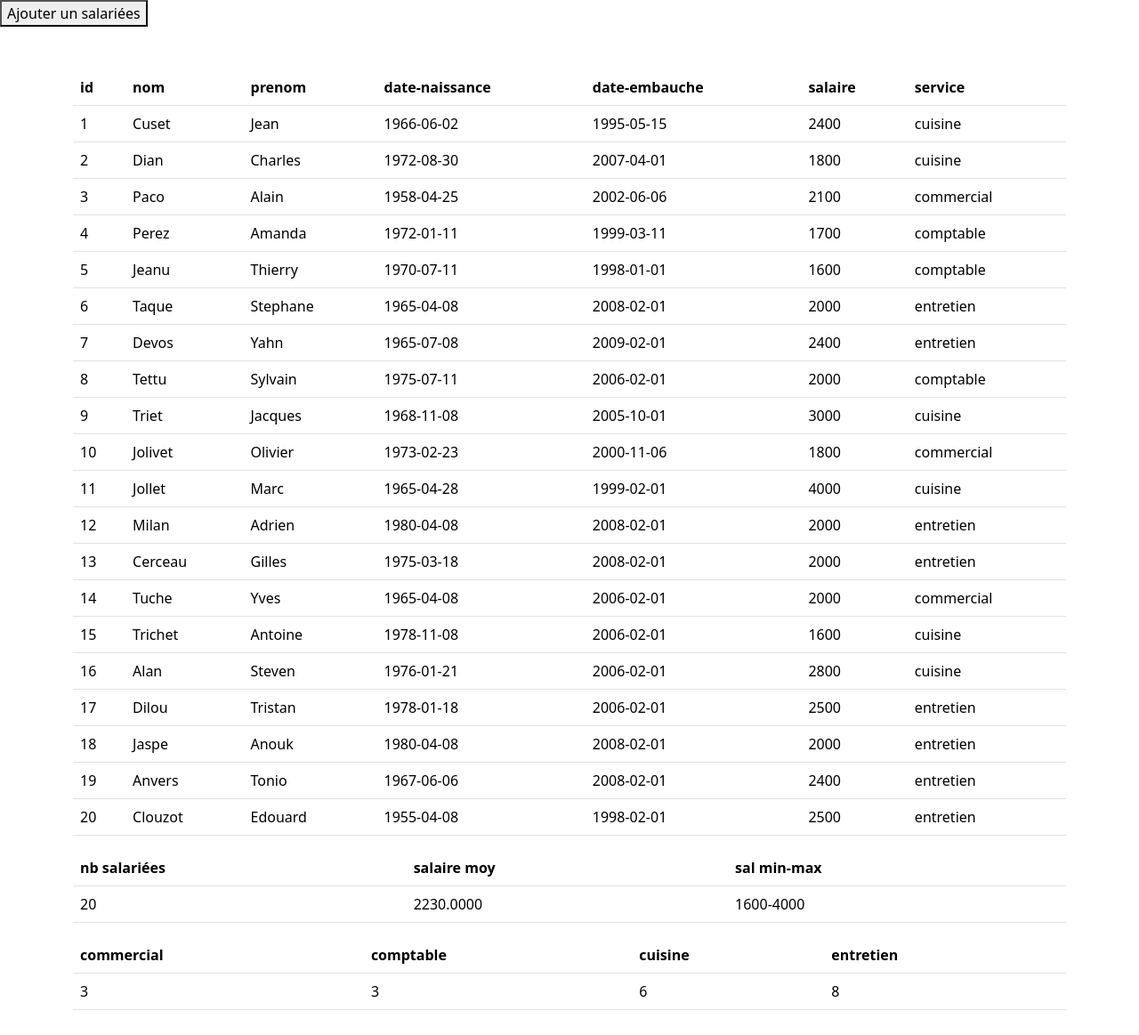
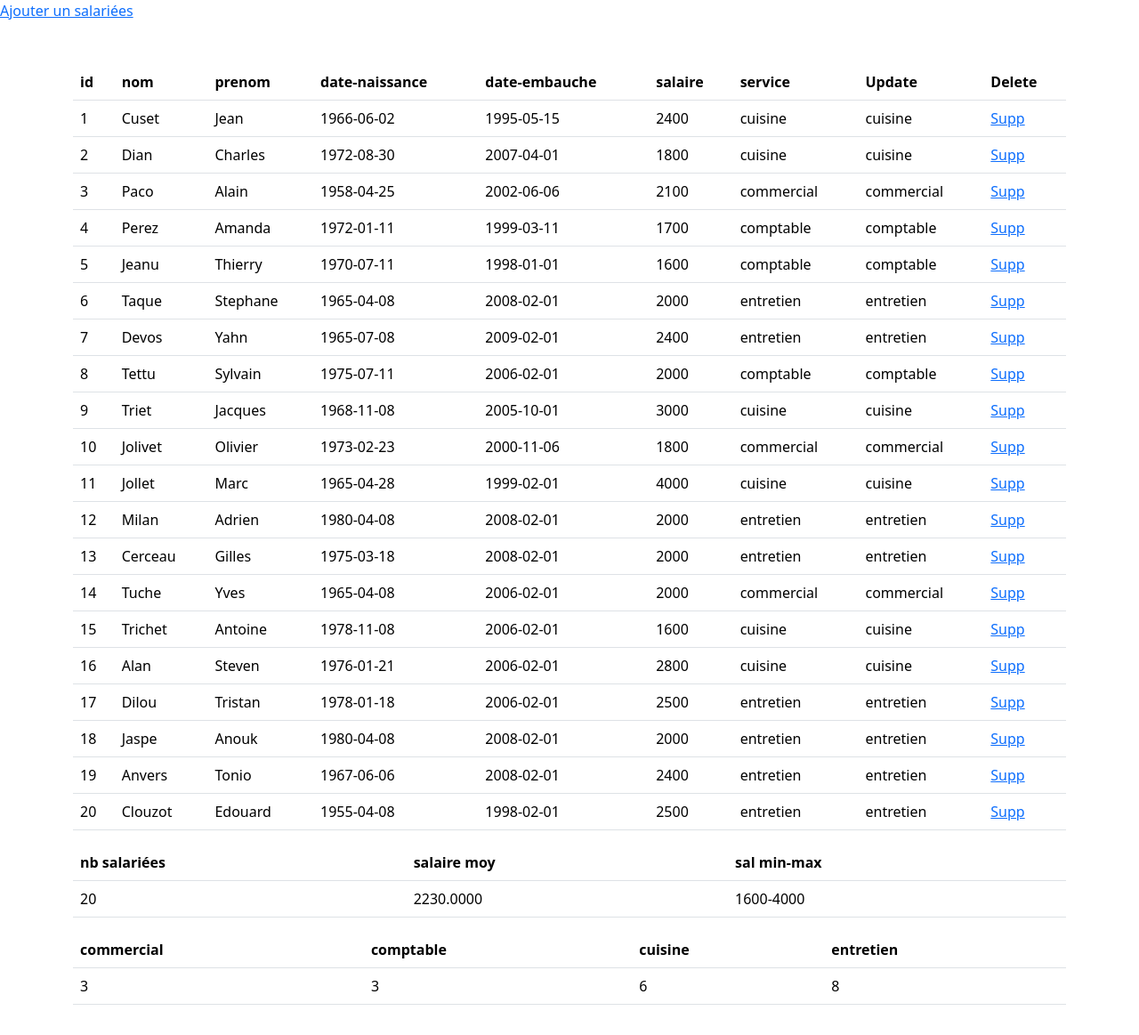
Before and after one commit to briantoalexandre/Projet_AP, a PHP site: page /listeSalaries.php in a window 1280 px wide. Shown: the part 56-1219 px from the top of the page at 89% size. Run offline with PHP 8.4, Linux system fonts and the light colour scheme; data comes from the database, SQL or seed files in the repository.

Commit message:
delete function

```diff
--- /dev/null
+++ b/projet1/delete.php
@@ -0,0 +1,4 @@
+<?php
+$id = $_GET['id'];
+deleteSalaries($id);
+?>
--- a/projet1/fonctions.php
+++ b/projet1/fonctions.php
@@ -2,6 +2,7 @@
 require_once("connexion.php");
 
 function createSalaries($tab) {
+    print_r($tab);
     try {
         global $conn;
         $sql = 'INSERT INTO `salaries` (nom, prenom, date_naissance ,date_embauche, salaire, service) VALUES
@@ -9,14 +10,13 @@ function createSalaries($tab) {
         $stmt = $conn->prepare($sql);
         $stmt->execute();
 
-        header('Location: listeContact.php');
+        header('Location: contact.php');
         }
 
     catch(PDOException $e){
         echo "Erreur : " . $e->getMessage();
     }
 }
-
 function readSalaries() {
     try {
         global $conn;
@@ -30,7 +30,7 @@ function readSalaries() {
     catch(PDOException $e){
         echo "Erreur : " . $e->getMessage();
     }
-}
+
 function updateSalaries() {
     try {
         global $conn ;
@@ -38,28 +38,24 @@ function updateSalaries() {
         $stmt = $conn->prepare($sql);
         $stmt->execute();
 
-        $resultat = $stmt->fetchAll(PDO::FETCH_ASSOC);
-        return $resultat ;
     }
     catch(PDOException $e){
         echo "Erreur : " . $e->getMessage();
     }
 }
-function deleteSalaries() {
+}
+function deleteSalaries($id) {
     try {
         global $conn ;
-        $sql = "select service, count(id) as nb_par_service from salaries group by service";
+        $sql = "delete from salaries where id=$id;";
         $stmt = $conn->prepare($sql);
         $stmt->execute();
 
-        $resultat = $stmt->fetchAll(PDO::FETCH_ASSOC);
-        return $resultat ;
     }
     catch(PDOException $e){
         echo "Erreur : " . $e->getMessage();
     }
 }
-
 
 function nb_salarie(){
     try {
--- a/projet1/listeSalaries.php
+++ b/projet1/listeSalaries.php
@@ -9,7 +9,7 @@ $services = nb_par_serv();
 
 ?>
 
-<button href="createContactHTML.php">Ajouter un salariées</button>
+<a href="createContactHTML.php">Ajouter un salariées</a>
 
 <div class="container my-5">
   <table class="table table-hover">
@@ -20,15 +20,19 @@ $services = nb_par_serv();
       <th>date-embauche</th>
       <th>salaire</th>
       <th>service</th>
+      <th>Update</th>
+      <th>Delete</th>
     <?php foreach ($lesSalaries as $leSalarie): ?>
       <tr>
         <td><?= htmlspecialchars( $leSalarie['id']); ?></td>
         <td><?= htmlspecialchars( $leSalarie['nom']); ?></td>
-        <td><?= htmlspecialchars($leSalarie['prenom']); ?></td>
+        <td><?= htmlspecialchars( $leSalarie['prenom']); ?></td>
         <td><?= htmlspecialchars( $leSalarie['date_naissance']); ?></td>
         <td><?= htmlspecialchars( $leSalarie['date_embauche']); ?></td>
         <td><?= htmlspecialchars( $leSalarie['salaire']); ?></td>
         <td><?= htmlspecialchars( $leSalarie['service']); ?></td>
+        <td><?= htmlspecialchars( $leSalarie['service']); ?></td>
+        <td><a href="?value=<?= deleteSalaries($leSalarie['id']); ?>"><?= htmlspecialchars("Supp")?></a></td>
       </tr>
     <?php endforeach; ?>
   </table>
```
